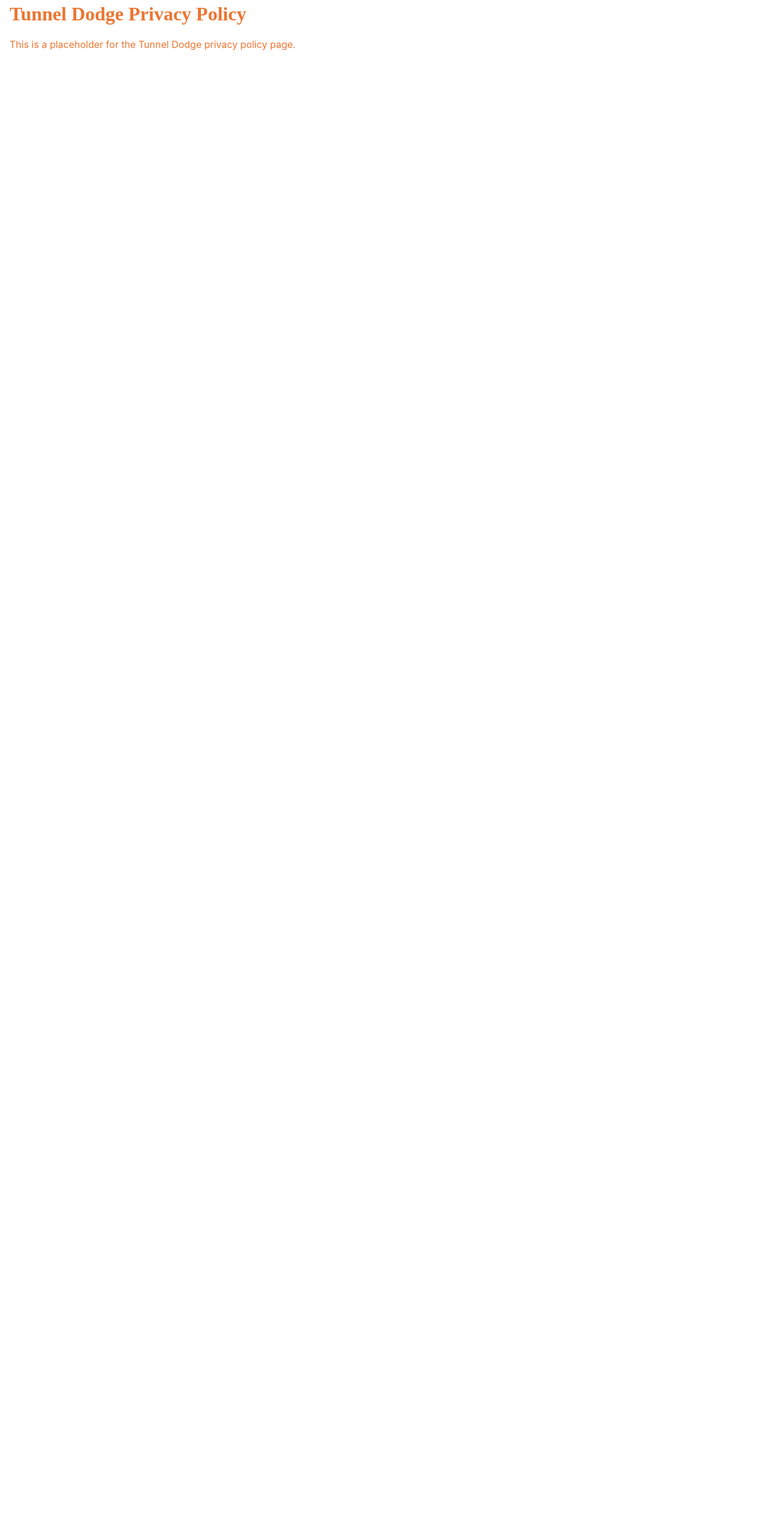
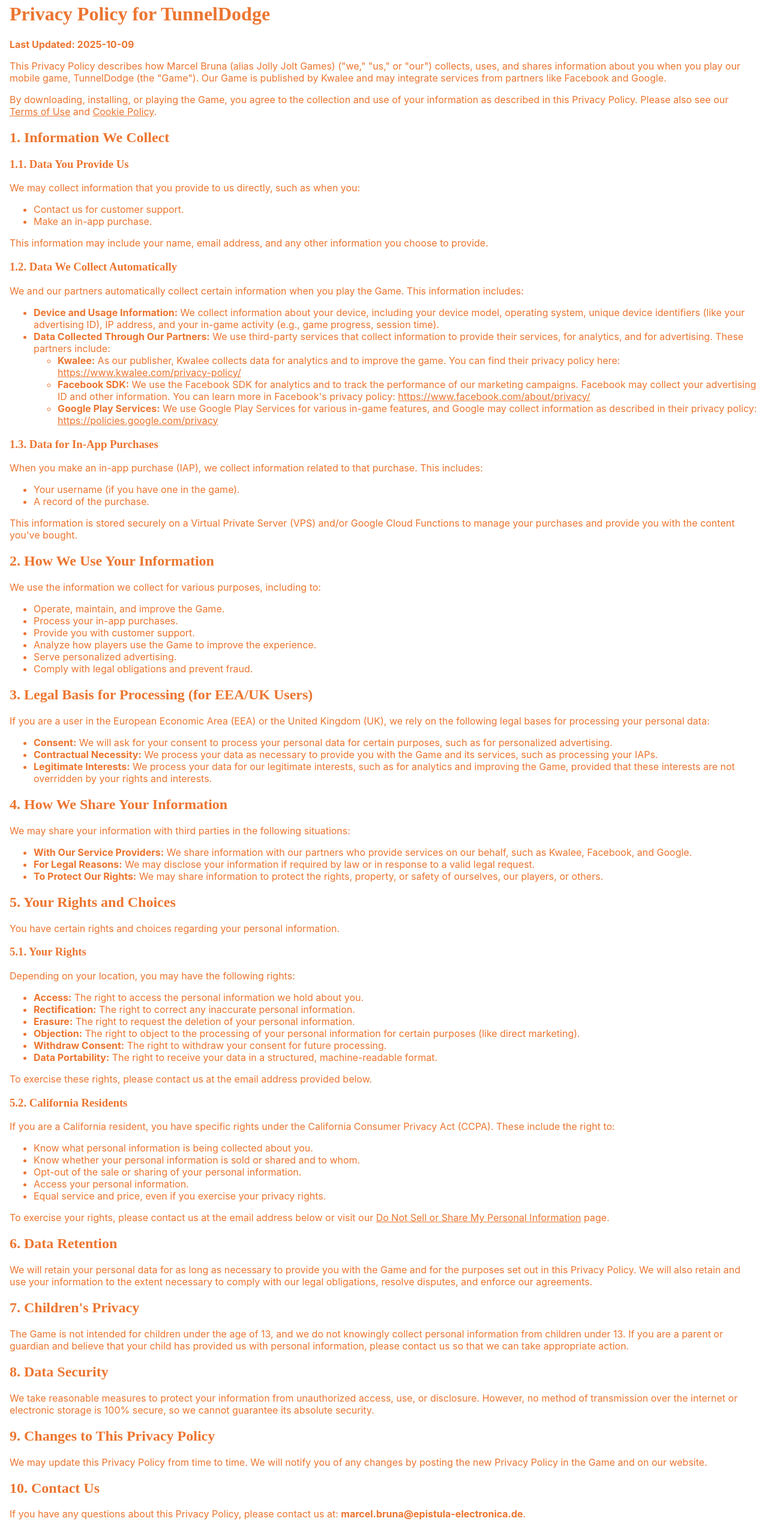
Before and after one commit to VictoriaStudios/jollyjoltwebsite, a React (Vite) app: page /tunnel-dodge-privacy-policy in a window 1280 px wide. Shown: the part 118-2684 px from the top of the page at 60% size. Before the commit the page ends 800 px from the top, so only its background shows below. Built offline with nearby package versions, Linux system fonts and the light colour scheme.

Commit message:
Policy now being shown correctly

```diff
--- a/src/Components/Layout/Layout.tsx
+++ b/src/Components/Layout/Layout.tsx
@@ -64,7 +64,7 @@
               </button>
               {openDropdown === 'privacy' && (
                 <div className={styles.dropdownContent}>
-                  <Link to="/tunnel-dodge-privacy-policy" onClick={closeDropdown}>TunnelDodge</Link>
+                  <Link to="/tunnel-dodge-privacy-policy" onClick={closeDropdown}>TunnelDodge Privacy Policy</Link>
                 </div>
               )}
             </li>
--- a/src/pages/TunnelDodgePrivacyPolicy.tsx
+++ b/src/pages/TunnelDodgePrivacyPolicy.tsx
@@ -1,11 +1,160 @@
-
 import React from 'react';
 
 const TunnelDodgePrivacyPolicy: React.FC = () => {
   return (
     <div>
-      <h1>Tunnel Dodge Privacy Policy</h1>
-      <p>This is a placeholder for the Tunnel Dodge privacy policy page.</p>
+      <h1>Privacy Policy for TunnelDodge</h1>
+      <p>
+        <strong>Last Updated: 2025-10-09</strong>
+      </p>
+      <p>
+        This Privacy Policy describes how Marcel Bruna (alias Jolly Jolt Games) ("we," "us," or "our") collects, uses, and shares information about you when you play our mobile game, TunnelDodge (the "Game"). Our Game is published by Kwalee and may integrate services from partners like Facebook and Google.
+      </p>
+      <p>
+        By downloading, installing, or playing the Game, you agree to the collection and use of your information as described in this Privacy Policy. Please also see our <a href="link-to-terms-of-use">Terms of Use</a> and <a href="link-to-cookie-policy">Cookie Policy</a>.
+      </p>
+      <h2>1. Information We Collect</h2>
+      <h3>1.1. Data You Provide Us</h3>
+      <p>
+        We may collect information that you provide to us directly, such as when you:
+        <ul>
+          <li>Contact us for customer support.</li>
+          <li>Make an in-app purchase.</li>
+        </ul>
+        This information may include your name, email address, and any other information you choose to provide.
+      </p>
+      <h3>1.2. Data We Collect Automatically</h3>
+      <p>
+        We and our partners automatically collect certain information when you play the Game. This information includes:
+        <ul>
+          <li>
+            <strong>Device and Usage Information:</strong> We collect information about your device, including your device model, operating system, unique device identifiers (like your advertising ID), IP address, and your in-game activity (e.g., game progress, session time).
+          </li>
+          <li>
+            <strong>Data Collected Through Our Partners:</strong> We use third-party services that collect information to provide their services, for analytics, and for advertising. These partners include:
+            <ul>
+              <li>
+                <strong>Kwalee:</strong> As our publisher, Kwalee collects data for analytics and to improve the game. You can find their privacy policy here: <a href="https://www.kwalee.com/privacy-policy/">https://www.kwalee.com/privacy-policy/</a>
+              </li>
+              <li>
+                <strong>Facebook SDK:</strong> We use the Facebook SDK for analytics and to track the performance of our marketing campaigns. Facebook may collect your advertising ID and other information. You can learn more in Facebook's privacy policy: <a href="https://www.facebook.com/about/privacy/">https://www.facebook.com/about/privacy/</a>
+              </li>
+              <li>
+                <strong>Google Play Services:</strong> We use Google Play Services for various in-game features, and Google may collect information as described in their privacy policy: <a href="https://policies.google.com/privacy">https://policies.google.com/privacy</a>
+              </li>
+            </ul>
+          </li>
+        </ul>
+      </p>
+      <h3>1.3. Data for In-App Purchases</h3>
+      <p>
+        When you make an in-app purchase (IAP), we collect information related to that purchase. This includes:
+        <ul>
+          <li>Your username (if you have one in the game).</li>
+          <li>A record of the purchase.</li>
+        </ul>
+        This information is stored securely on a Virtual Private Server (VPS) and/or Google Cloud Functions to manage your purchases and provide you with the content you've bought.
+      </p>
+      <h2>2. How We Use Your Information</h2>
+      <p>
+        We use the information we collect for various purposes, including to:
+        <ul>
+          <li>Operate, maintain, and improve the Game.</li>
+          <li>Process your in-app purchases.</li>
+          <li>Provide you with customer support.</li>
+          <li>Analyze how players use the Game to improve the experience.</li>
+          <li>Serve personalized advertising.</li>
+          <li>Comply with legal obligations and prevent fraud.</li>
+        </ul>
+      </p>
+      <h2>3. Legal Basis for Processing (for EEA/UK Users)</h2>
+      <p>
+        If you are a user in the European Economic Area (EEA) or the United Kingdom (UK), we rely on the following legal bases for processing your personal data:
+        <ul>
+          <li>
+            <strong>Consent:</strong> We will ask for your consent to process your personal data for certain purposes, such as for personalized advertising.
+          </li>
+          <li>
+            <strong>Contractual Necessity:</strong> We process your data as necessary to provide you with the Game and its services, such as processing your IAPs.
+          </li>
+          <li>
+            <strong>Legitimate Interests:</strong> We process your data for our legitimate interests, such as for analytics and improving the Game, provided that these interests are not overridden by your rights and interests.
+          </li>
+        </ul>
+      </p>
+      <h2>4. How We Share Your Information</h2>
+      <p>
+        We may share your information with third parties in the following situations:
+        <ul>
+          <li>
+            <strong>With Our Service Providers:</strong> We share information with our partners who provide services on our behalf, such as Kwalee, Facebook, and Google.
+          </li>
+          <li>
+            <strong>For Legal Reasons:</strong> We may disclose your information if required by law or in response to a valid legal request.
+          </li>
+          <li>
+            <strong>To Protect Our Rights:</strong> We may share information to protect the rights, property, or safety of ourselves, our players, or others.
+          </li>
+        </ul>
+      </p>
+      <h2>5. Your Rights and Choices</h2>
+      <p>You have certain rights and choices regarding your personal information.</p>
+      <h3>5.1. Your Rights</h3>
+      <p>
+        Depending on your location, you may have the following rights:
+        <ul>
+          <li>
+            <strong>Access:</strong> The right to access the personal information we hold about you.
+          </li>
+          <li>
+            <strong>Rectification:</strong> The right to correct any inaccurate personal information.
+          </li>
+          <li>
+            <strong>Erasure:</strong> The right to request the deletion of your personal information.
+          </li>
+          <li>
+            <strong>Objection:</strong> The right to object to the processing of your personal information for certain purposes (like direct marketing).
+          </li>
+          <li>
+            <strong>Withdraw Consent:</strong> The right to withdraw your consent for future processing.
+          </li>
+          <li>
+            <strong>Data Portability:</strong> The right to receive your data in a structured, machine-readable format.
+          </li>
+        </ul>
+        To exercise these rights, please contact us at the email address provided below.
+      </p>
+      <h3>5.2. California Residents</h3>
+      <p>
+        If you are a California resident, you have specific rights under the California Consumer Privacy Act (CCPA). These include the right to:
+        <ul>
+          <li>Know what personal information is being collected about you.</li>
+          <li>Know whether your personal information is sold or shared and to whom.</li>
+          <li>Opt-out of the sale or sharing of your personal information.</li>
+          <li>Access your personal information.</li>
+          <li>Equal service and price, even if you exercise your privacy rights.</li>
+        </ul>
+        To exercise your rights, please contact us at the email address below or visit our <a href="link-to-do-not-sell-page">Do Not Sell or Share My Personal Information</a> page.
+      </p>
+      <h2>6. Data Retention</h2>
+      <p>
+        We will retain your personal data for as long as necessary to provide you with the Game and for the purposes set out in this Privacy Policy. We will also retain and use your information to the extent necessary to comply with our legal obligations, resolve disputes, and enforce our agreements.
+      </p>
+      <h2>7. Children's Privacy</h2>
+      <p>
+        The Game is not intended for children under the age of 13, and we do not knowingly collect personal information from children under 13. If you are a parent or guardian and believe that your child has provided us with personal information, please contact us so that we can take appropriate action.
+      </p>
+      <h2>8. Data Security</h2>
+      <p>
+        We take reasonable measures to protect your information from unauthorized access, use, or disclosure. However, no method of transmission over the internet or electronic storage is 100% secure, so we cannot guarantee its absolute security.
+      </p>
+      <h2>9. Changes to This Privacy Policy</h2>
+      <p>
+        We may update this Privacy Policy from time to time. We will notify you of any changes by posting the new Privacy Policy in the Game and on our website.
+      </p>
+      <h2>10. Contact Us</h2>
+      <p>
+        If you have any questions about this Privacy Policy, please contact us at: <strong>marcel.bruna@epistula-electronica.de</strong>.</p>
     </div>
   );
 };
```
